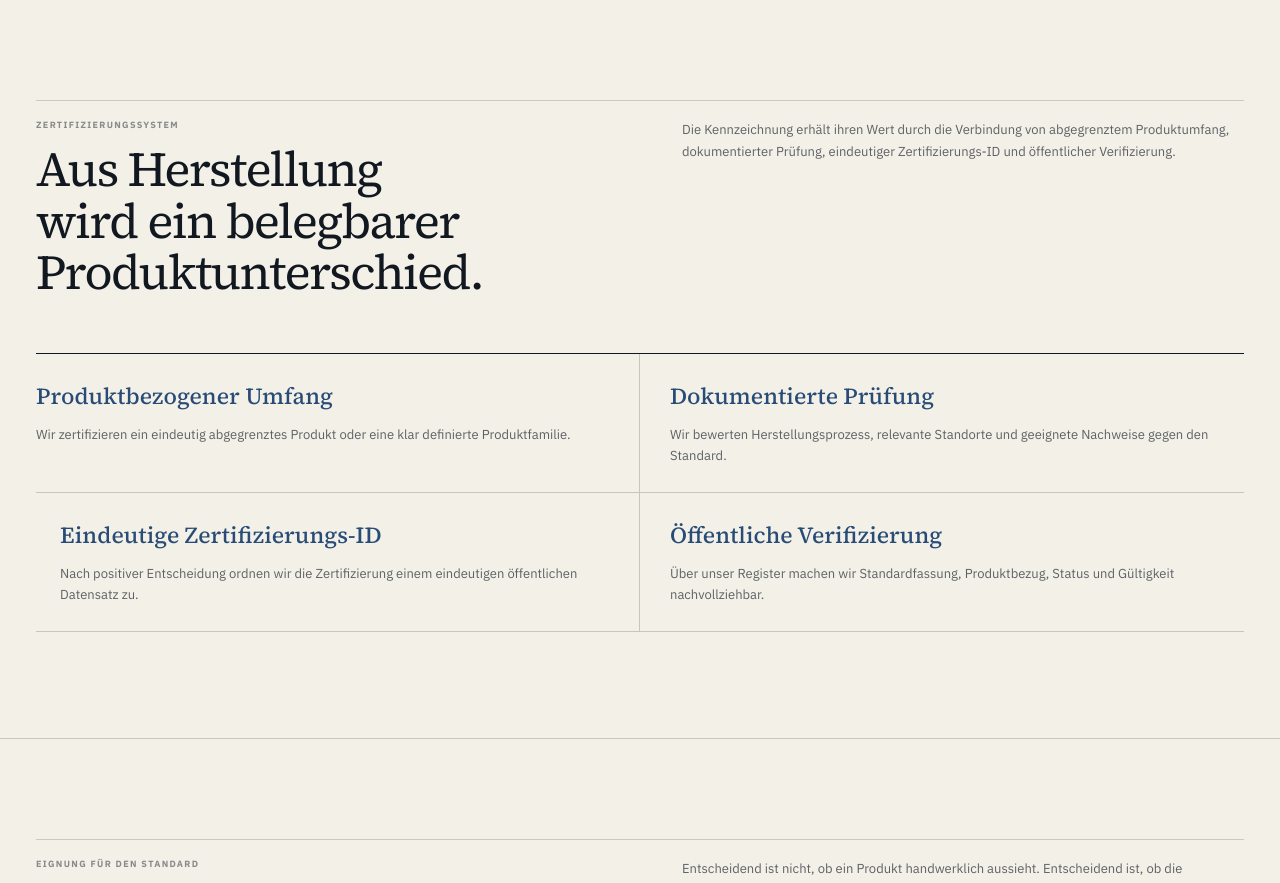
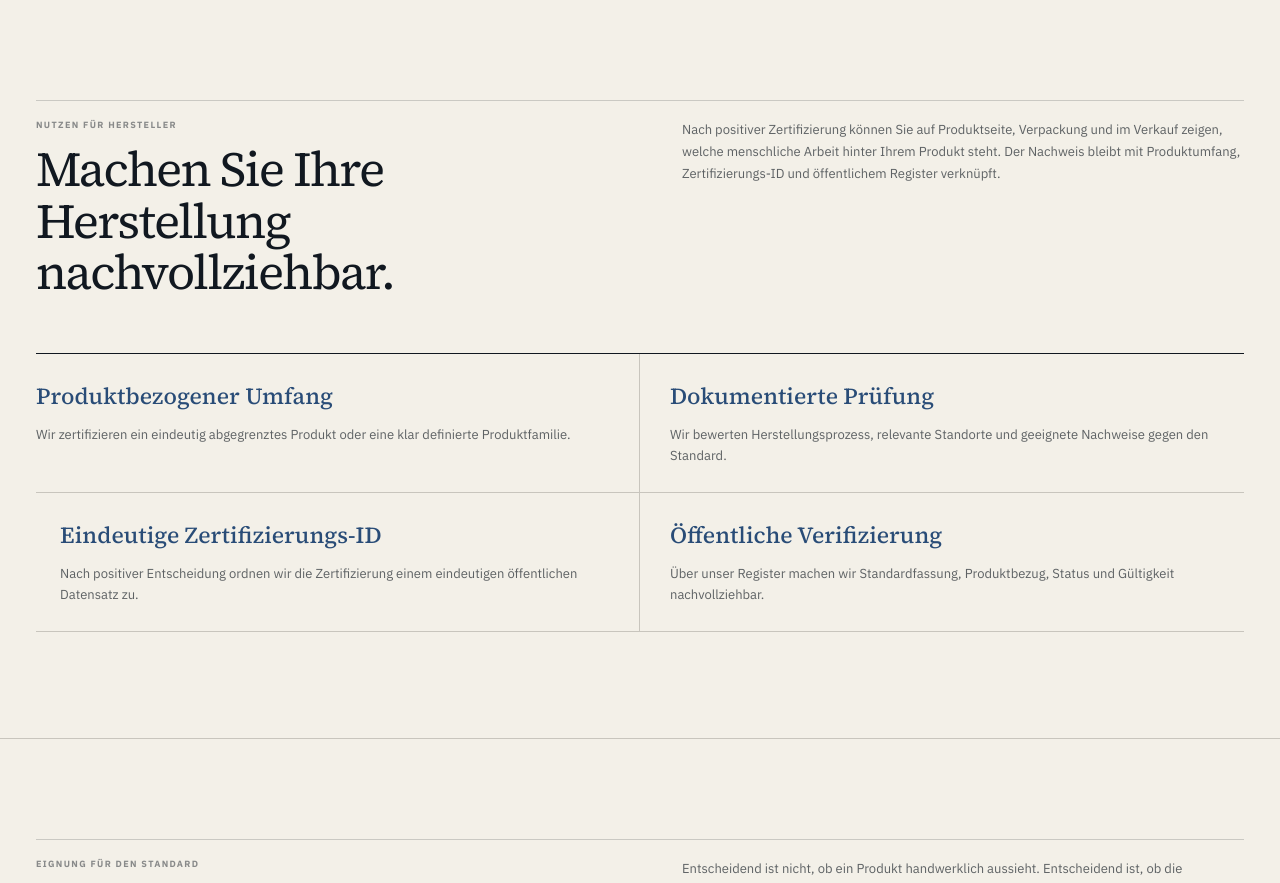
Before and after one commit to dennis-glaser-coder/human-certification-web, a Next.js app: page /fuer-hersteller in a window 1280 px wide. Shown: the part 906-1789 px from the top of the page. Built offline with nearby package versions, Linux system fonts and the light colour scheme.

Commit message:
Make manufacturer benefit more concrete

```diff
--- a/src/app/fuer-hersteller/page.js
+++ b/src/app/fuer-hersteller/page.js
@@ -171,12 +171,13 @@ export default function ManufacturerPage() {
         <div className="shell">
           <div className="sectionIntro compact">
             <div>
-              <div className="sectionNo">ZERTIFIZIERUNGSSYSTEM</div>
-              <h2>Aus Herstellung wird ein belegbarer Produktunterschied.</h2>
+              <div className="sectionNo">NUTZEN FÜR HERSTELLER</div>
+              <h2>Machen Sie Ihre Herstellung nachvollziehbar.</h2>
             </div>
             <p>
-              Die Kennzeichnung erhält ihren Wert durch die Verbindung von abgegrenztem Produktumfang,
-              dokumentierter Prüfung, eindeutiger Zertifizierungs-ID und öffentlicher Verifizierung.
+              Nach positiver Zertifizierung können Sie auf Produktseite, Verpackung und im Verkauf zeigen,
+              welche menschliche Arbeit hinter Ihrem Produkt steht. Der Nachweis bleibt mit Produktumfang,
+              Zertifizierungs-ID und öffentlichem Register verknüpft.
             </p>
           </div>
 
```
